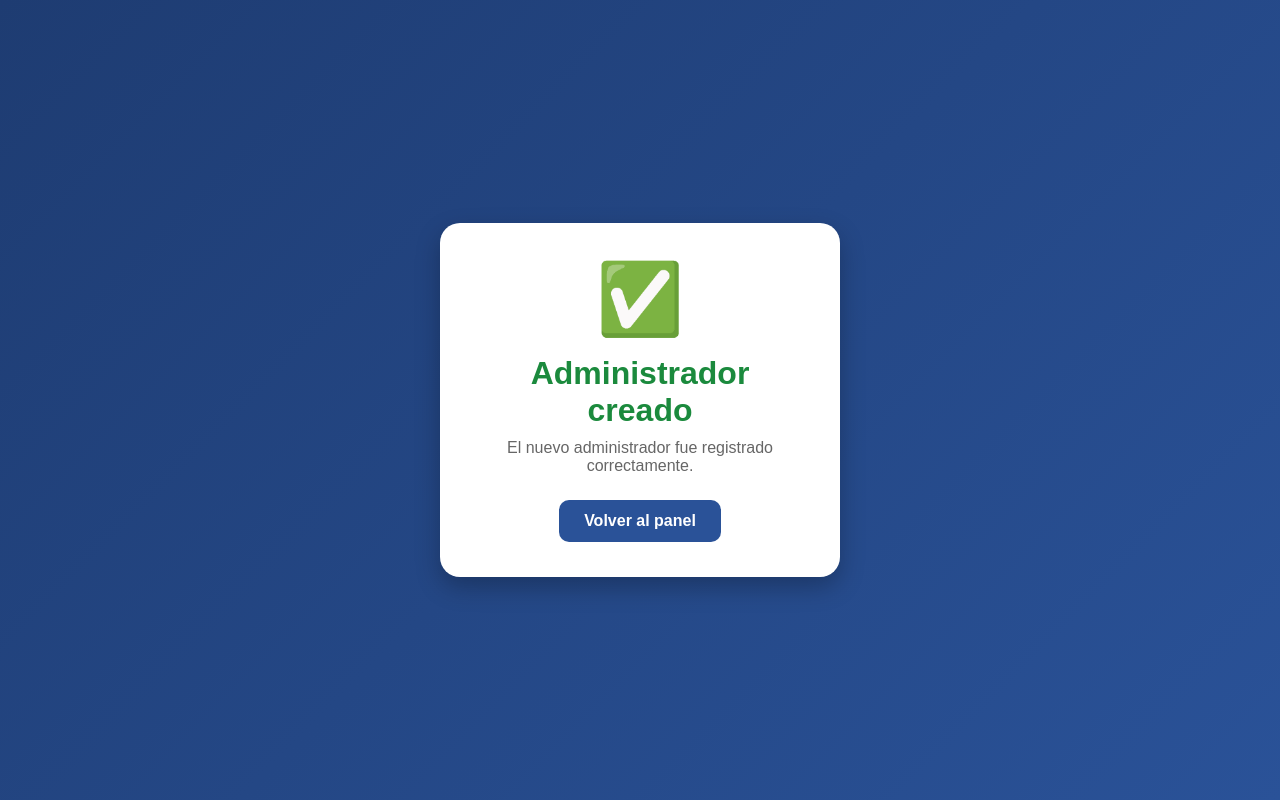
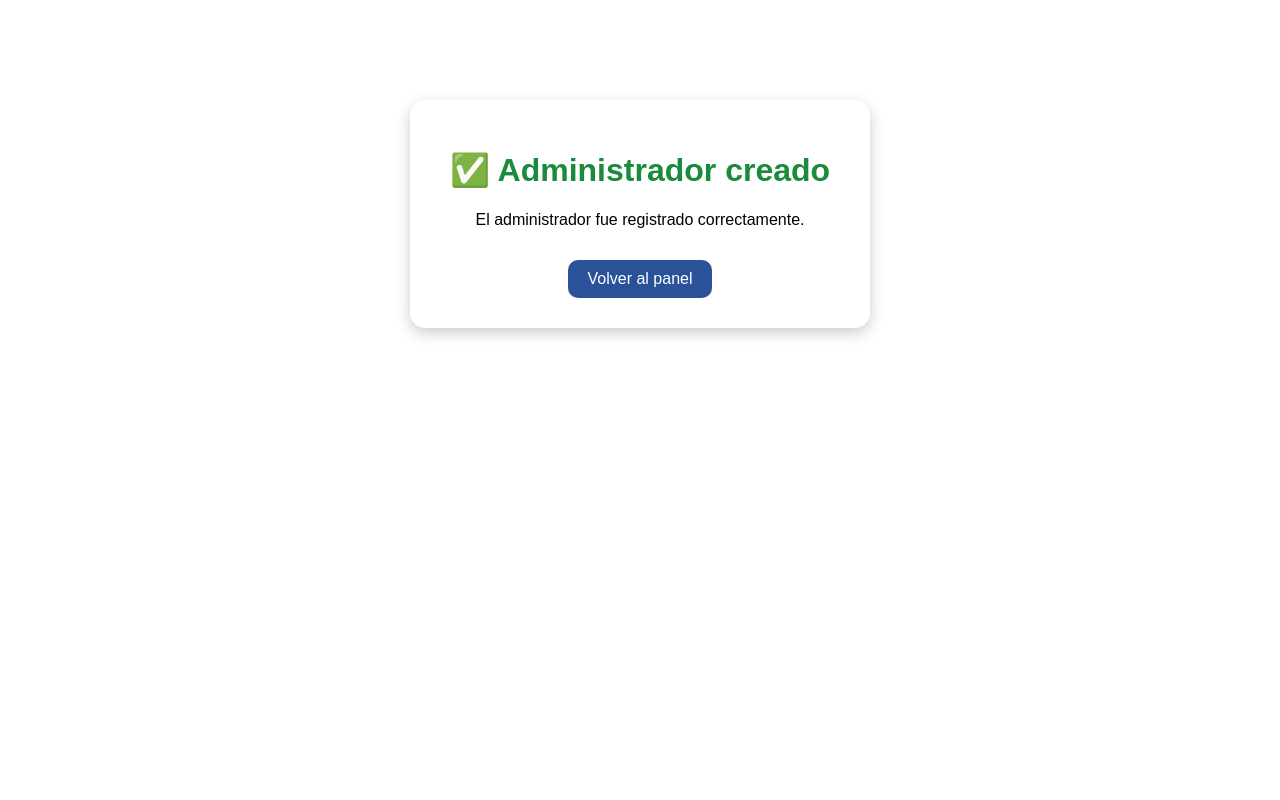
Before and after one commit to AbelGom10/Repositorio-Biblioteca-VirtualHub, a PHP site: page /crear_admin.php in a window 1280 px wide. Run offline with PHP 8.4, Linux system fonts and the light colour scheme; a user stored in the database is signed in; data comes from the database, SQL or seed files in the repository; data that the repository does not hold is empty.

Commit message:
rediseño web page 2.0

```diff
--- a/crear_admin.php
+++ b/crear_admin.php
@@ -8,12 +8,7 @@ if (!isset($_SESSION['usuario'])) {
 }
 
 if ($_SESSION['rol'] != 3) {
-    echo "
-    <div class='mensaje error'>
-        <h2>⛔ Acceso denegado</h2>
-        <p>No tienes permisos para entrar aquí.</p>
-    </div>
-    ";
+    echo "Acceso denegado";
     exit();
 }
 
@@ -21,121 +16,93 @@ $nombre = $_POST['nombre'];
 $correo = $_POST['correo'];
 $password = password_hash($_POST['password'], PASSWORD_DEFAULT);
 
-// Rol admin = 1
 $rol = 1;
 
-$sql = "INSERT INTO usuarios(nombre, correo, password, id_rol)
-        VALUES ('$nombre', '$correo', '$password', $rol)";
-?>
+// 🔍 Verificar si ya existe el correo
+$verificar = "SELECT * FROM usuarios WHERE correo = '$correo'";
+$resultado = $conexion->query($verificar);
 
-<!DOCTYPE html>
-<html lang="es">
-<head>
-    <meta charset="UTF-8">
-    <meta name="viewport" content="width=device-width, initial-scale=1.0">
-    <title>Crear Administrador</title>
+if ($resultado->num_rows > 0) {
 
-    <style>
-        *{
-            margin:0;
-            padding:0;
-            box-sizing:border-box;
-            font-family: Arial, Helvetica, sans-serif;
-        }
+    echo "
+    <div style='
+        width:400px;
+        margin:100px auto;
+        padding:30px;
+        border-radius:15px;
+        text-align:center;
+        background:white;
+        box-shadow:0 5px 15px rgba(0,0,0,0.2);
+        font-family:Arial;
+    '>
 
-        body{
-            height:100vh;
-            display:flex;
-            justify-content:center;
-            align-items:center;
-            background: linear-gradient(135deg, #1e3c72, #2a5298);
-        }
+        <h1 style='color:#d62828;'>⚠ Usuario duplicado</h1>
 
-        .contenedor{
+        <p>
+            Ya existe un usuario registrado con el correo:
+            <br><br>
+            <b>$correo</b>
+        </p>
+
+        <a href='javascript:history.back()'
+           style='
+           display:inline-block;
+           margin-top:15px;
+           padding:10px 20px;
+           background:#2a5298;
+           color:white;
+           text-decoration:none;
+           border-radius:10px;
+           '>
+           Regresar
+        </a>
+
+    </div>
+    ";
+
+} else {
+
+    // ✅ Insertar si no existe
+    $sql = "INSERT INTO usuarios(nombre, correo, password, id_rol)
+            VALUES ('$nombre', '$correo', '$password', $rol)";
+
+    if ($conexion->query($sql)) {
+
+        echo "
+        <div style='
+            width:400px;
+            margin:100px auto;
+            padding:30px;
+            border-radius:15px;
+            text-align:center;
             background:white;
-            width:400px;
-            padding:35px;
-            border-radius:20px;
-            text-align:center;
-            box-shadow:0 10px 25px rgba(0,0,0,0.25);
-            animation: aparecer 0.6s ease;
-        }
+            box-shadow:0 5px 15px rgba(0,0,0,0.2);
+            font-family:Arial;
+        '>
 
-        .icono{
-            font-size:70px;
-            margin-bottom:15px;
-        }
+            <h1 style='color:#1b8a3d;'>✅ Administrador creado</h1>
 
-        h1{
-            color:#333;
-            margin-bottom:10px;
-        }
+            <p>El administrador fue registrado correctamente.</p>
 
-        p{
-            color:#666;
-            margin-bottom:25px;
-            font-size:16px;
-        }
+            <a href='panel_admin.php'
+               style='
+               display:inline-block;
+               margin-top:15px;
+               padding:10px 20px;
+               background:#2a5298;
+               color:white;
+               text-decoration:none;
+               border-radius:10px;
+               '>
+               Volver al panel
+            </a>
 
-        .success{
-            color:#1b8a3d;
-        }
+        </div>
+        ";
 
-        .error{
-            color:#d62828;
-        }
+    } else {
 
-        .boton{
-            display:inline-block;
-            text-decoration:none;
-            background:#2a5298;
-            color:white;
-            padding:12px 25px;
-            border-radius:10px;
-            transition:0.3s;
-            font-weight:bold;
-        }
-
-        .boton:hover{
-            background:#1e3c72;
-            transform:scale(1.05);
-        }
-
-        @keyframes aparecer{
-            from{
-                opacity:0;
-                transform:translateY(-20px);
-            }
-            to{
-                opacity:1;
-                transform:translateY(0);
-            }
-        }
-    </style>
-</head>
-<body>
-
-<div class="contenedor">
-
-<?php
-if ($conexion->query($sql)) {
-    echo "
-        <div class='icono'>✅</div>
-        <h1 class='success'>Administrador creado</h1>
-        <p>El nuevo administrador fue registrado correctamente.</p>
-        <a class='boton' href='panel_admin.php'>Volver al panel</a>
-    ";
-} else {
-    echo "
-        <div class='icono'>❌</div>
-        <h1 class='error'>Ocurrió un error</h1>
-        <p>" . $conexion->error . "</p>
-        <a class='boton' href='javascript:history.back()'>Regresar</a>
-    ";
+        echo "Error: " . $conexion->error;
+    }
 }
 ?>
-
-</div>
-
-</body>
-</html>
--- a/editar_libro.php
+++ b/editar_libro.php
@@ -68,7 +68,7 @@ $libro = $result->fetch_assoc();
                             Actualizar
                         </button>
 
-                        <a href="/BiblRepositorio-Biblioteca-VirtualHubioteca/ConsultarLibros.php" class="btn btn-secondary w-100 mt-2">
+                        <a href="/Repositorio-Biblioteca-VirtualHub/ConsultarLibros.php" class="btn btn-secondary w-100 mt-2">
                             Cancelar
                         </a>
 
```
Also changed, not shown: dashboard.php (+156 -18 lines).
